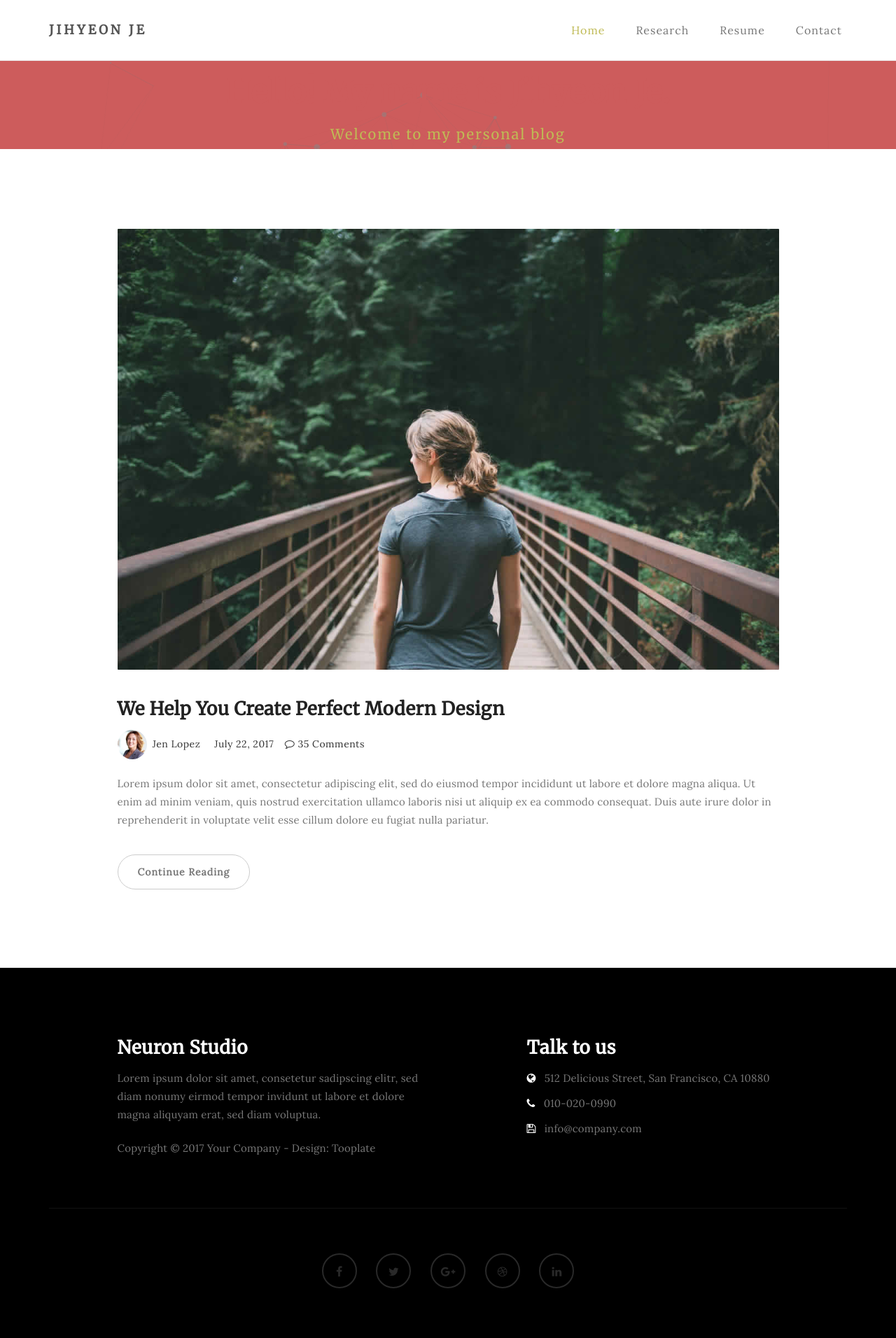
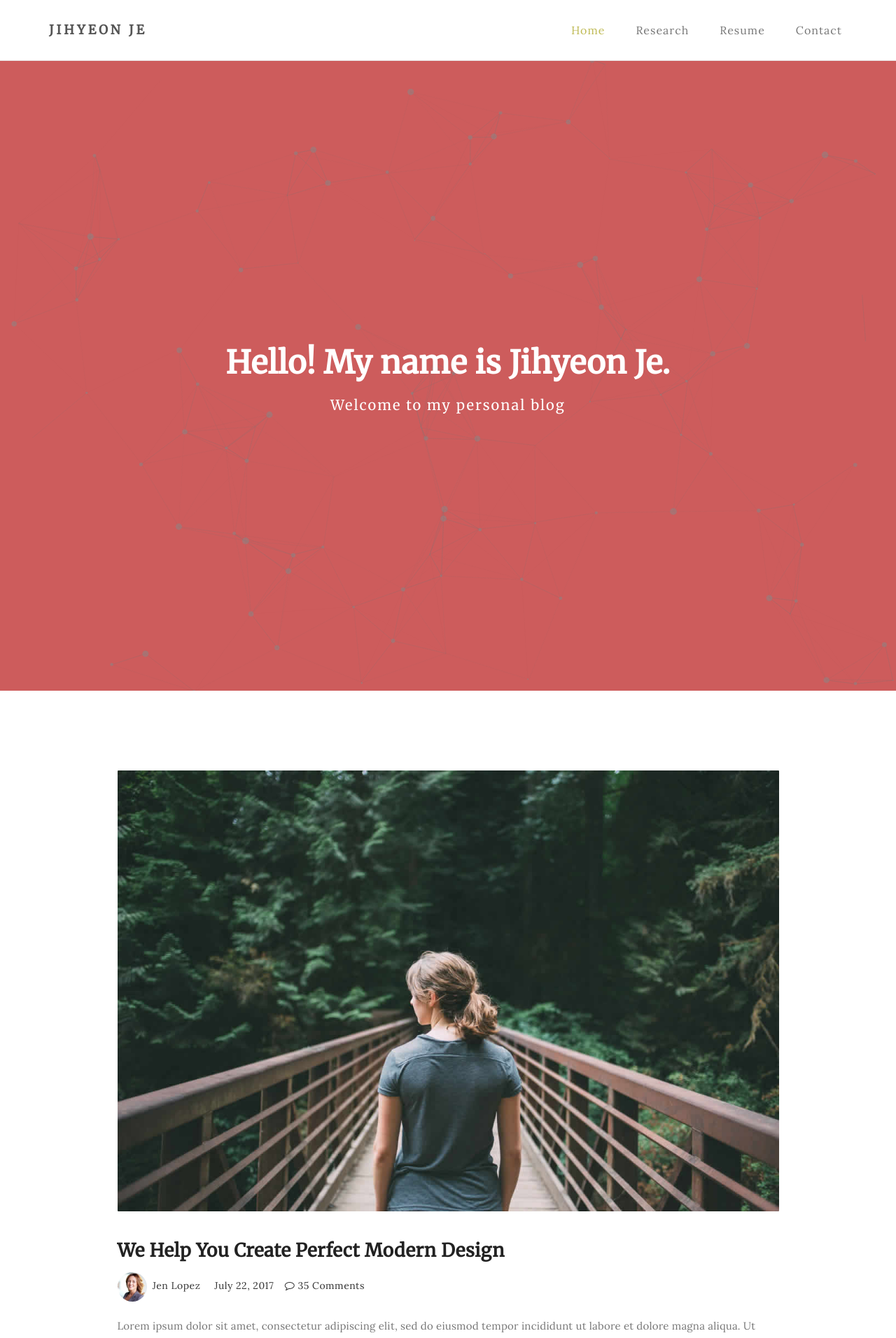
Before and after one commit to rpraka/JihyeonJe.com, a Jekyll site: the page index.html, which Jekyll copies as it is, in a window 1280 px wide. Shown: the top 1912 px of the page at 70% size. Built offline with Jekyll 4.4.1, drawn with Linux system fonts in a browser that asks for light colours.

Commit message:
Update style.css

```diff
--- a/css/style.css
+++ b/css/style.css
@@ -115,7 +115,7 @@ a:hover, a:active, a:focus {
 }
 
 .overlay {
-  background: #CD5C5C;
+  background: #cd5c5c;
   width: 100%;
   height: 100vh;
   position: absolute;
@@ -266,7 +266,7 @@ a:hover, a:active, a:focus {
 #home {
     background-size: cover;
     background-position: center center;
-    color: #CD5C5C;
+    color: #ffffff;
     display: -webkit-box;
     display: -webkit-flex;
      display: -ms-flexbox;
@@ -280,7 +280,7 @@ a:hover, a:active, a:focus {
 }
 
 .main-home {
-  background: #CD5C5C
+  background: #cd5c5c;
   height: 100vh;
 }
 
@@ -302,6 +302,7 @@ a:hover, a:active, a:focus {
 
 #particles-js {
   position: absolute;
+  color: #ffebcd;
   width: 100%;
   height: 100vh;
   top: 0;
@@ -309,7 +310,7 @@ a:hover, a:active, a:focus {
 }
 
 #home h4 {
-  color: #bfba55;
+  color: #ffffff;
 }
 
 #home .btn {
```
